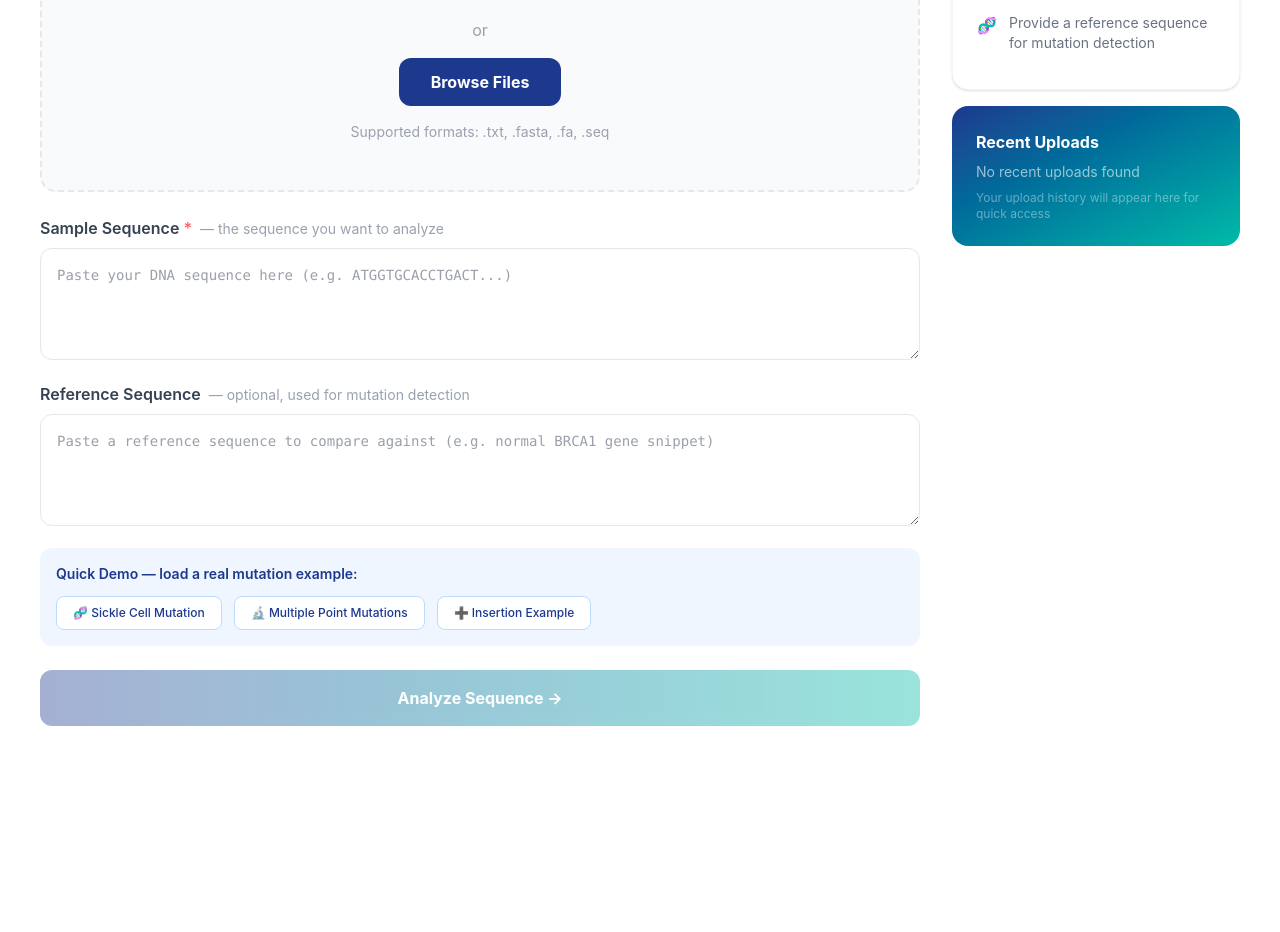
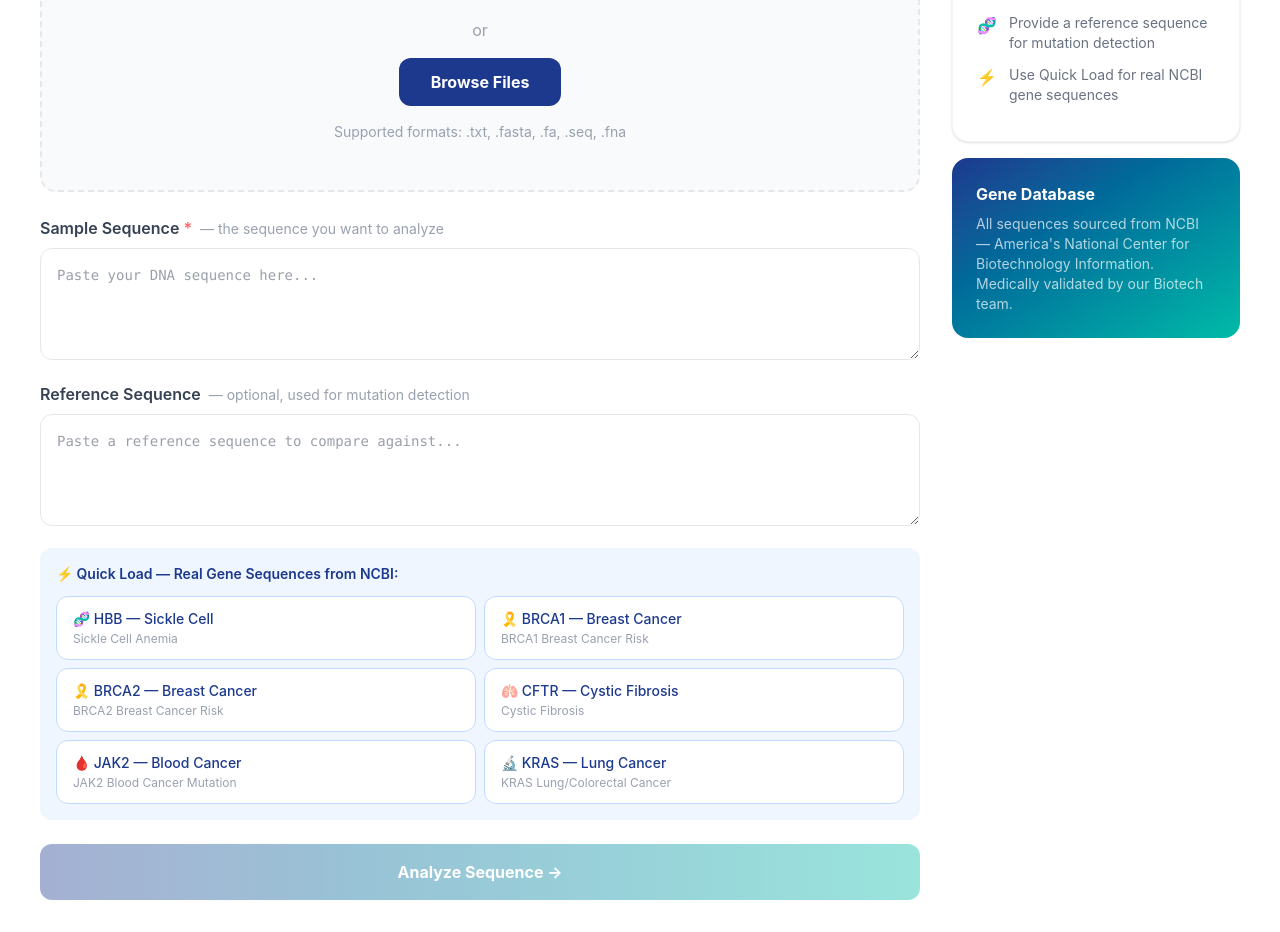
Before and after one commit to OmkarX28/dna-voice-analyzer, a React app in the folder frontend/: page /upload in a window 1280 px wide. Shown: the part 304-1236 px from the top of the page. Before the commit the page ends 1062 px from the top, so only its background shows below. Built offline with nearby package versions, Linux system fonts and the light colour scheme; the HTML template or start-up script is replaced by a standard one.

Commit message:
Add real NCBI gene sequences - expo ready

```diff
--- a/frontend/src/pages/Upload.jsx
+++ b/frontend/src/pages/Upload.jsx
@@ -1,10 +1,50 @@
 import { useNavigate } from 'react-router-dom'
 import { useState, useRef } from 'react'
+
+const DEMO_SEQUENCES = {
+  hbb: {
+    label: "🧬 HBB — Sickle Cell",
+    condition: "Sickle Cell Anemia",
+    sample: "ACATTTGCTTCTGACACAACTGTGTTCACTAGCAACCTCAAACAGACACCATGGTGCATCTGACTCCTGAGGAGAAGTCTGCCGTTACTGCCCTGTGGGGCAAGGTGAACGTGGATGAAGTTGGTGGTGAGGCCCTGGGC",
+    reference: "ACATTTGCTTCTGACACAACTGTGTTCACTAGCAACCTCAAACAGACACCATGGTGCATCTGACTCCTGTGGAGAAGTCTGCCGTTACTGCCCTGTGGGGCAAGGTGAACGTGGATGAAGTTGGTGGTGAGGCCCTGGGC",
+  },
+  brca1: {
+    label: "🎗️ BRCA1 — Breast Cancer",
+    condition: "BRCA1 Breast Cancer Risk",
+    sample: "GCTGAGACTTCCTGGACGGGGGACAGGCTGTGGGGTTTCTCAGATAACTGGGCCCCTGCGCTCAGGAGGCCTTCACCCTCTGCTCTGGGTAAAGGTAATAGAGTCCCGGGAAAGGGACAGGGGGCCCAAGTGATGCTCTG",
+    reference: "GCTGAGACTTCCTGGACGGGGGACAGGCTGTGGGGTTTCTCAGATAACTGGGCCCCTGCGCTCAGGAGGCCTTCACCCTCTGCTCTGGGTAAAGGTAATAGAGTCCCGGGAAAGGGACAGGGGGCCCAAGTGATGCTCTG",
+  },
+  brca2: {
+    label: "🎗️ BRCA2 — Breast Cancer",
+    condition: "BRCA2 Breast Cancer Risk",
+    sample: "AGAGGCGGAGCCGCTGTGGCACTGCTGCGCCTCTGCTGCGCCTCGGGTGTCTTTTGCGGCGGTGGGTCGCGCCGGGAGAAGCGTGAGGGGACAGATTTGTGACCGGCGCGGTTTTTGTCAGCTTACTCCGGCCAAAAAA",
+    reference: "AGAGGCGGAGCCGCTGTGGCACTGCTGCGCCTCTGCTGCGCCTCGGGTGTCTTTTGCGGCGGTGGGTCGCGCCGGGAGAAGCGTGAGGGGACAGATTTGTGACCGGCGCGGTTTTTGTCAGCTTACTCCGGCCAAAAAA",
+  },
+  cftr: {
+    label: "🫁 CFTR — Cystic Fibrosis",
+    condition: "Cystic Fibrosis",
+    sample: "GTAGTAGGTCTTTGGCATTAGGAGCTTGAGCCCAGACGGCCCTAGCAGGGACCCCAGCGCCCGAGAGACCATGCAGAGGTCGCCTCTGGAAAAGGCCAGCGTTGTCTCCAAACTTTTTTTCAGCTGGACCAGACCAATTT",
+    reference: "GTAGTAGGTCTTTGGCATTAGGAGCTTGAGCCCAGACGGCCCTAGCAGGGACCCCAGCGCCCGAGAGACCATGCAGAGGTCGCCTCTGGAAAAGGCCAGCGTTGTCTCCAAACTTTTTTTCAGCTGGACCAGACCAATTT",
+  },
+  jak2: {
+    label: "🩸 JAK2 — Blood Cancer",
+    condition: "JAK2 Blood Cancer Mutation",
+    sample: "ATTCGGGGAGACTGCAGGCCAACCGGGAGGCTGAGTTCGAAGCTAGCAGGGCGGCGAAGCCAGTGTCGCCCGCGGCGCGTTGAGAAGACGGTGTGGCCCCCGGAGAGGGGTGGAGACAACTGTGACGGGCTTGCCCG",
+    reference: "ATTCGGGGAGACTGCAGGCCAACCGGGAGGCTGAGTTCGAAGCTAGCAGGGCGGCGAAGCCAGTGTCGCCCGCGGCGCGTTGAGAAGACGGTGTGGCCCCCGGAGAGGGGTGGAGACAACTGTGACGGGCTTGCCCG",
+  },
+  kras: {
+    label: "🔬 KRAS — Lung Cancer",
+    condition: "KRAS Lung/Colorectal Cancer",
+    sample: "CTAGGCGGCGGCCGCGGCGGCGGAGGCAGCAGCGGCGGCAGTGGCGGCGGCGGCGAAGGTGGCGGGCTCGGCCAGTACTCCCGGCCCCGCCATTTCGGACTGGGAGCGAGCGCGGCGCAGGCACTGAAGGCGGCGGC",
+    reference: "CTAGGCGGCGGCCGCGGCGGCGGAGGCAGCAGCGGCGGCAGTGGCGGCGGCGGCGAAGGTGGCGGGCTCGGCCAGTACTCCCGGCCCCGCCATTTCGGACTGGGAGCGAGCGCGGCGCAGGCACTGAAGGCGGCGGC",
+  },
+}
 
 export default function Upload() {
   const navigate = useNavigate()
   const [sequence, setSequence] = useState('')
   const [reference, setReference] = useState('')
+  const [activeDemo, setActiveDemo] = useState(null)
   const [dragging, setDragging] = useState(false)
   const fileRef = useRef()
 
@@ -18,6 +58,13 @@ export default function Upload() {
     reader.readAsText(file)
   }
 
+  const loadDemo = (key) => {
+    const demo = DEMO_SEQUENCES[key]
+    setSequence(demo.sample)
+    setReference(demo.reference)
+    setActiveDemo(key)
+  }
+
   return (
     <div className="min-h-screen bg-white px-10 py-8">
       <button onClick={() => navigate('/dashboard')} className="flex items-center gap-2 text-gray-500 hover:text-gray-700 mb-6">
@@ -26,7 +73,6 @@ export default function Upload() {
       <h1 className="text-3xl font-black text-blue-900 mb-8">Upload DNA Sequence</h1>
 
       <div className="flex gap-8">
-        {/* Upload area */}
         <div className="flex-1">
           {/* Drag and drop */}
           <div
@@ -43,12 +89,12 @@ export default function Upload() {
               className="bg-blue-900 text-white font-bold px-8 py-3 rounded-xl hover:bg-blue-800">
               Browse Files
             </button>
-            <input ref={fileRef} type="file" accept=".txt,.fasta,.fa,.seq" className="hidden"
+            <input ref={fileRef} type="file" accept=".txt,.fasta,.fa,.seq,.fna" className="hidden"
               onChange={e => handleFile(e.target.files[0])} />
-            <p className="text-gray-400 text-sm">Supported formats: .txt, .fasta, .fa, .seq</p>
+            <p className="text-gray-400 text-sm">Supported formats: .txt, .fasta, .fa, .seq, .fna</p>
           </div>
 
-          {/* Sample sequence input */}
+          {/* Sample sequence */}
           <div className="mt-6">
             <label className="text-gray-700 font-semibold mb-2 block">
               Sample Sequence <span className="text-red-400">*</span>
@@ -56,13 +102,13 @@ export default function Upload() {
             </label>
             <textarea
               className="w-full border border-gray-200 rounded-xl p-4 text-gray-700 font-mono text-sm h-28 outline-none focus:border-teal-400"
-              placeholder="Paste your DNA sequence here (e.g. ATGGTGCACCTGACT...)"
+              placeholder="Paste your DNA sequence here..."
               value={sequence}
-              onChange={e => setSequence(e.target.value.toUpperCase().replace(/[^ATCG\n]/g, ''))}
+              onChange={e => { setSequence(e.target.value.toUpperCase().replace(/[^ATCG\n]/g, '')); setActiveDemo(null) }}
             />
           </div>
 
-          {/* Reference sequence input */}
+          {/* Reference sequence */}
           <div className="mt-4">
             <label className="text-gray-700 font-semibold mb-2 block">
               Reference Sequence
@@ -70,45 +116,36 @@ export default function Upload() {
             </label>
             <textarea
               className="w-full border border-gray-200 rounded-xl p-4 text-gray-700 font-mono text-sm h-28 outline-none focus:border-teal-400"
-              placeholder="Paste a reference sequence to compare against (e.g. normal BRCA1 gene snippet)"
+              placeholder="Paste a reference sequence to compare against..."
               value={reference}
-              onChange={e => setReference(e.target.value.toUpperCase().replace(/[^ATCG\n]/g, ''))}
+              onChange={e => { setReference(e.target.value.toUpperCase().replace(/[^ATCG\n]/g, '')); setActiveDemo(null) }}
             />
           </div>
 
-          {/* Quick demo sequences */}
+          {/* Real gene demo buttons */}
           <div className="mt-4 bg-blue-50 rounded-xl p-4">
-            <p className="text-blue-900 font-semibold text-sm mb-3">Quick Demo — load a real mutation example:</p>
-            <div className="flex gap-3 flex-wrap">
-              <button
-                onClick={() => {
-                  setSequence('ATGGTGCACCTGACTCCTGTGGAGAAGTCTGCCGTTACTGCCCTGTGGGGCAAGGTG')
-                  setReference('ATGGTGCACCTGACTCCTGAGGAGAAGTCTGCCGTTACTGCCCTGTGGGGCAAGGTG')
-                }}
-                className="bg-white border border-blue-200 text-blue-900 text-xs px-4 py-2 rounded-lg hover:bg-blue-100 font-medium">
-                🧬 Sickle Cell Mutation
-              </button>
-              <button
-                onClick={() => {
-                  setSequence('ATCGGTATCGATCGGCTAGCTAGCAAAC')
-                  setReference('ATCGGTATCGATCGGCTAGCTAGCTAGC')
-                }}
-                className="bg-white border border-blue-200 text-blue-900 text-xs px-4 py-2 rounded-lg hover:bg-blue-100 font-medium">
-                🔬 Multiple Point Mutations
-              </button>
-              <button
-                onClick={() => {
-                  setSequence('ATCGGTATCGATCGTTTT')
-                  setReference('ATCGGTATCGATCG')
-                }}
-                className="bg-white border border-blue-200 text-blue-900 text-xs px-4 py-2 rounded-lg hover:bg-blue-100 font-medium">
-                ➕ Insertion Example
-              </button>
+            <p className="text-blue-900 font-semibold text-sm mb-3">⚡ Quick Load — Real Gene Sequences from NCBI:</p>
+            <div className="grid grid-cols-2 gap-2">
+              {Object.entries(DEMO_SEQUENCES).map(([key, demo]) => (
+                <button
+                  key={key}
+                  onClick={() => loadDemo(key)}
+                  className={`text-left px-4 py-3 rounded-xl text-sm font-medium border transition-all ${
+                    activeDemo === key
+                      ? 'bg-blue-900 text-white border-blue-900'
+                      : 'bg-white border-blue-200 text-blue-900 hover:bg-blue-100'
+                  }`}>
+                  {demo.label}
+                  <p className={`text-xs mt-0.5 font-normal ${activeDemo === key ? 'text-blue-200' : 'text-gray-400'}`}>
+                    {demo.condition}
+                  </p>
+                </button>
+              ))}
             </div>
           </div>
 
           <button
-            onClick={() => navigate('/results', { state: { sequence, reference } })}
+            onClick={() => navigate('/results', { state: { sequence, reference, condition: activeDemo ? DEMO_SEQUENCES[activeDemo].condition : null } })}
             disabled={!sequence}
             className="mt-6 w-full bg-gradient-to-r from-blue-900 to-teal-500 text-white font-bold py-4 rounded-xl hover:opacity-90 disabled:opacity-40 disabled:cursor-not-allowed">
             Analyze Sequence →
@@ -120,9 +157,10 @@ export default function Upload() {
           <div className="bg-white border border-gray-100 rounded-2xl p-6 shadow-sm">
             <h3 className="font-bold text-gray-900 mb-4">Upload Guidelines</h3>
             {[
-              { icon: "📄", text: "Ensure your DNA sequence is in FASTA or plain text format" },
-              { icon: "⏱️", text: "Analysis typically completes within 10-30 seconds" },
+              { icon: "📄", text: "Supports FASTA, .fna, plain text formats" },
+              { icon: "⏱️", text: "Analysis completes within 10-30 seconds" },
               { icon: "🧬", text: "Provide a reference sequence for mutation detection" },
+              { icon: "⚡", text: "Use Quick Load for real NCBI gene sequences" },
             ].map((g, i) => (
               <div key={i} className="flex items-start gap-3 mb-3">
                 <span className="text-teal-500">{g.icon}</span>
@@ -132,9 +170,8 @@ export default function Upload() {
           </div>
 
           <div className="bg-gradient-to-br from-blue-900 to-teal-500 rounded-2xl p-6">
-            <h3 className="font-bold text-white mb-2">Recent Uploads</h3>
-            <p className="text-white/60 text-sm">No recent uploads found</p>
-            <p className="text-white/40 text-xs mt-2">Your upload history will appear here for quick access</p>
+            <h3 className="font-bold text-white mb-2">Gene Database</h3>
+            <p className="text-white/70 text-sm">All sequences sourced from NCBI — America's National Center for Biotechnology Information. Medically validated by our Biotech team.</p>
           </div>
         </div>
       </div>
```
Also changed, not shown: 1 other file (tests, documents, lock files or other folders).
